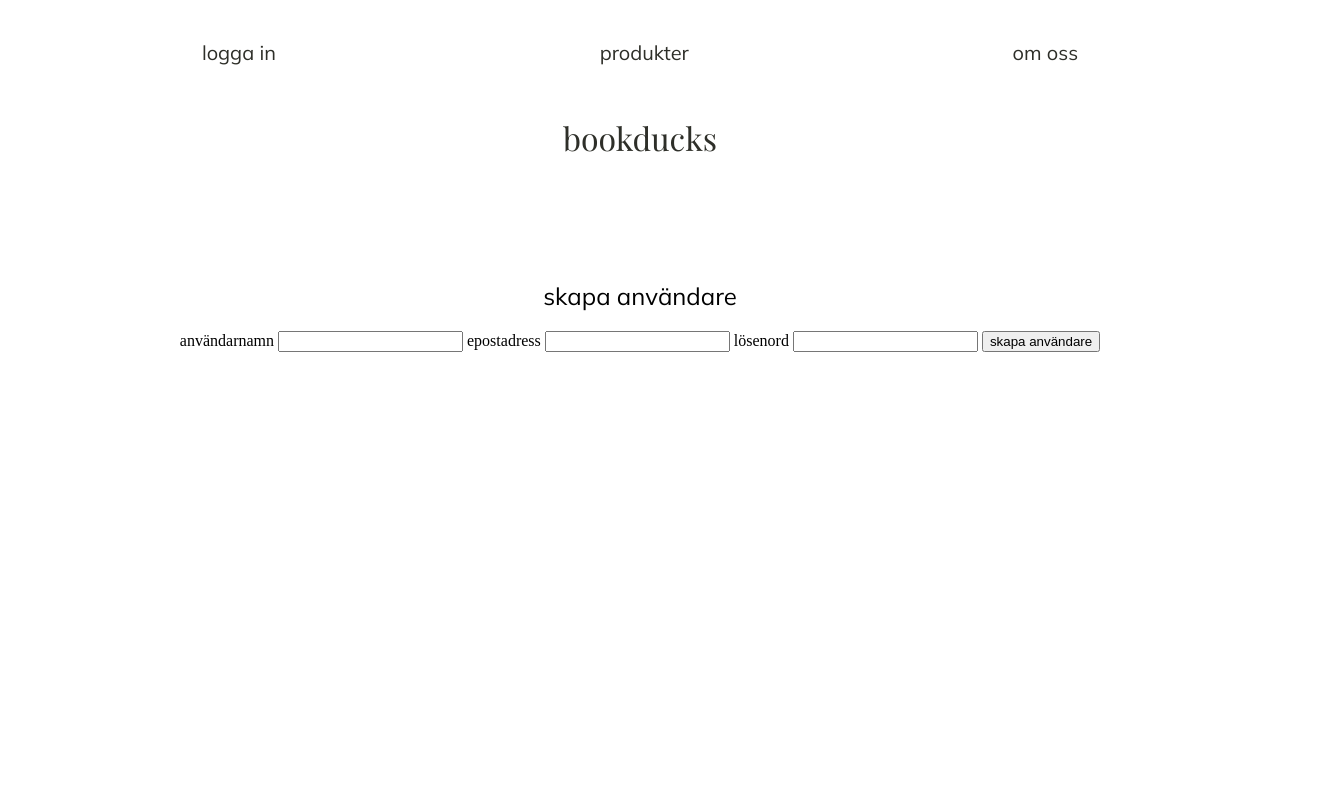
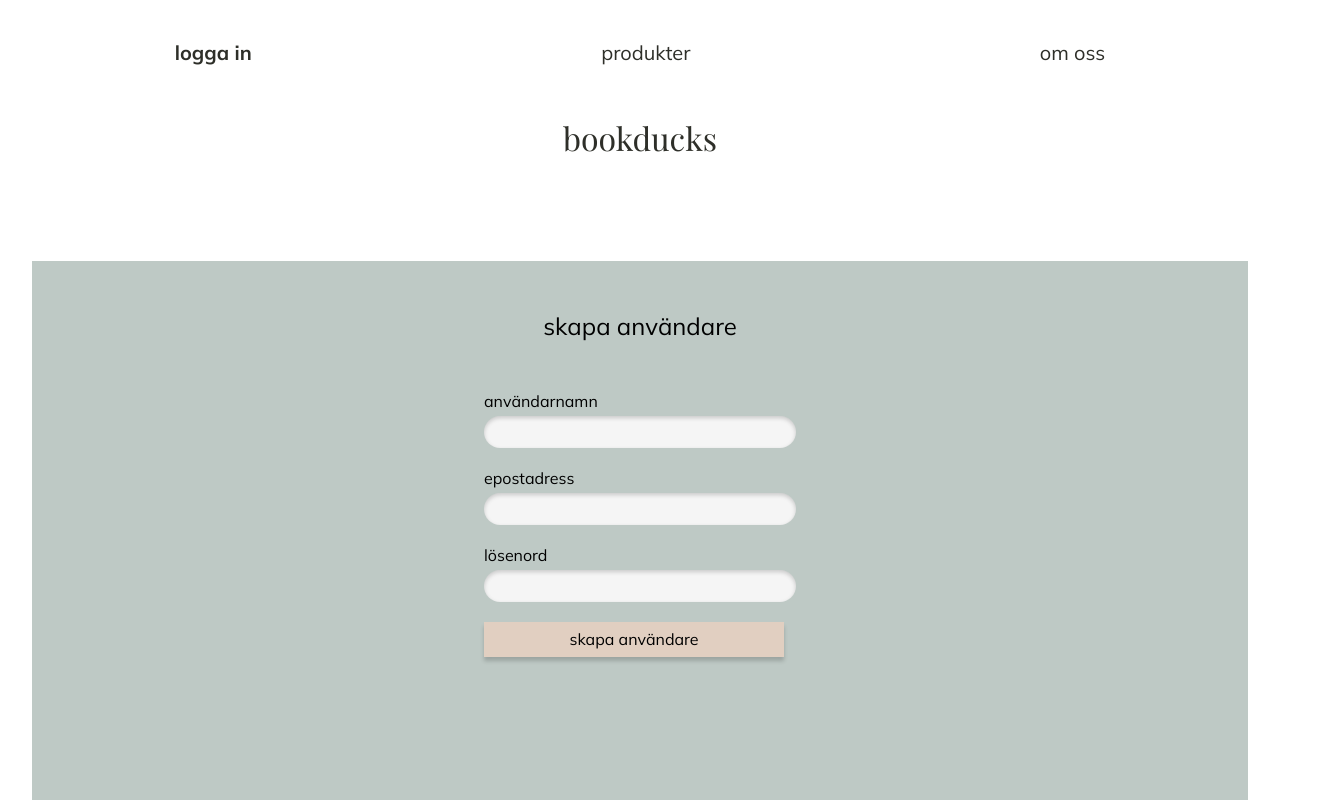
Before and after one commit to jennieisa/bookducks, a plain HTML site: page frontend/create_user_page.html in a window 1280 px wide. Shown: the top 800 px of the page, 1320 px wide, since content can reach past the window. Drawn offline with nearby package versions, Linux system fonts and the light colour scheme.

Commit message:
added style for the create user page

```diff
--- a/frontend/create_user_page.html
+++ b/frontend/create_user_page.html
@@ -17,7 +17,7 @@
             <!--<a href="#">
                 <i class="fa-solid fa-bars"></i>
             </a> -->
-            <a href="/frontend/log_in_page.html" class="noLinkStyle">logga in</a>
+            <a href="/frontend/log_in_page.html" class="noLinkStyle currentPage">logga in</a>
             <a href="/frontend/products_page.html" class="noLinkStyle">produkter</a>
             <a href="#" class="noLinkStyle">om oss</a>
         </nav>
@@ -25,16 +25,16 @@
             <h1>bookducks</h1>
         </a>
     </header>
-    <main>
+    <main class="createUserContent">
         <h2>skapa användare</h2>
-        <form>
-            <label for="">användarnamn</label>
-            <input type="text">
-            <label for="">epostadress</label>
-            <input type="email">
-            <label for="">lösenord</label>
-            <input type="password">
-            <button>skapa användare</button>
+        <form class="createUserFrom">
+            <label for="" class="labelStyle">användarnamn</label>
+            <input type="text" class="inputStyle">
+            <label for="" class="labelStyle">epostadress</label>
+            <input type="email" class="inputStyle">
+            <label for="" class="labelStyle">lösenord</label>
+            <input type="password" class="inputStyle">
+            <button class="buttonStyle">skapa användare</button>
         </form>
     </main>
 </body>
--- a/frontend/style/style.scss
+++ b/frontend/style/style.scss
@@ -4,9 +4,13 @@
 body {
     margin: 0px;
     padding: 0px;
+    display: flex;
+    flex-direction: column;
+    align-items: center;
 }
 
 .mainHeader {
+    width: 100%;
     display: flex;
     flex-direction: column;
     align-items: center;
@@ -44,6 +48,8 @@ h2 {
     font-family: $sansSerifFont;
     font-weight: 400;
     text-align: center;
+    margin-top: 50px;
+    margin-bottom: 50px;
 }
 
 //För startsidan
@@ -92,7 +98,7 @@ h2 {
     display: flex;
     flex-direction: column;
     align-items: center;
-    width: 100vw;
+    width: 95vw;
     height: 100vh;
     background-color: $lightBeige;
 }
@@ -103,6 +109,22 @@ h2 {
 
     button {
         background-color: $mintGreen;
+    }
+}
+
+//För skapa användare sidan
+.createUserContent {
+    background-color: $mintGreen;
+    width: 95vw;
+    height: 100vh;
+}
+
+.createUserFrom {
+    display: flex;
+    flex-direction: column;
+
+    button {
+        background-color: $lightBeige;
     }
 }
 
```
Also changed, not shown: frontend/style/style.css, 1 other file.
